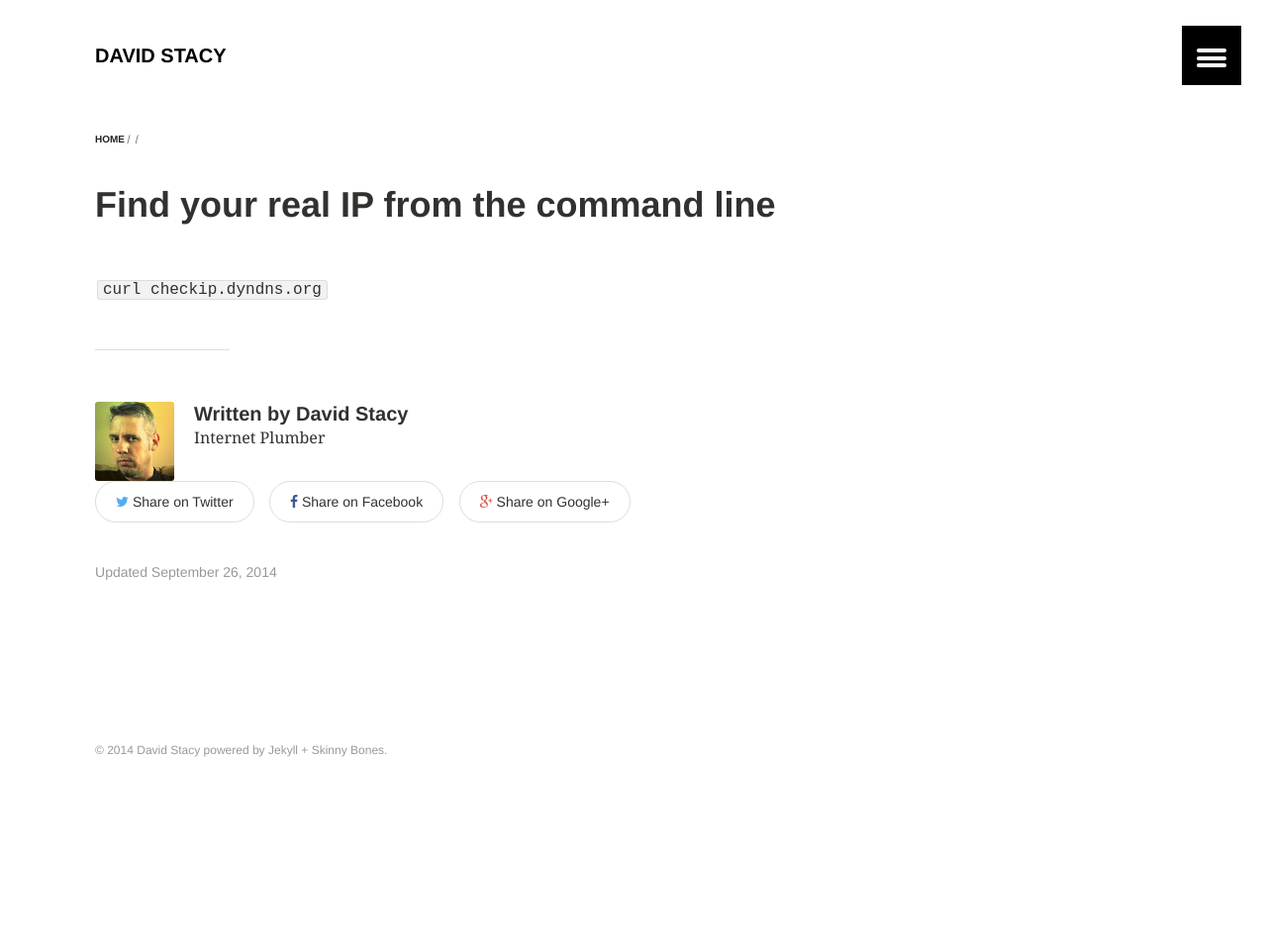
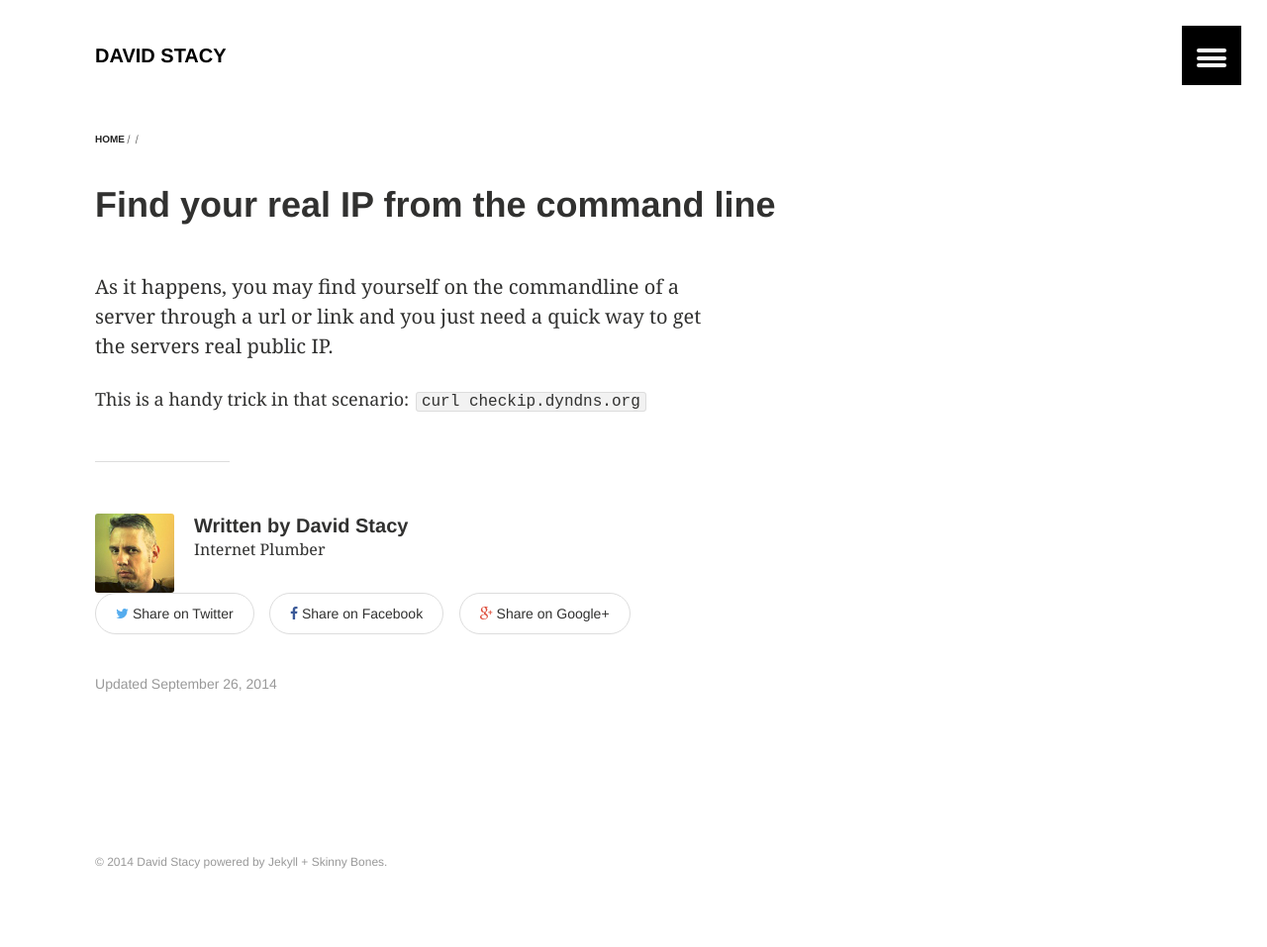
Before and after one commit to davidstacy/davidstacy.github.io, a Jekyll site: the page built from _posts/2014-09-26-command-line-find-ip.md, in a window 1280 px wide. Shown: the whole page at 99% size. Built offline with Jekyll 4.4.1, drawn with Linux system fonts in a browser that asks for light colours; Markdown is read by kramdown in place of the engine named in the settings; before the commit the page ends 900 px from its top, so only the background shows below that.

Commit message:
final readiness

```diff
--- a/_config.yml
+++ b/_config.yml
@@ -2,8 +2,8 @@
 
 title: David Stacy
 description: Adventures in DevOps
-logo: # 120x120 px default image used for Twitter summary card
-teaser: # 400x250 px default teaser image used in image archive grid
+logo: davidstacy-120-120.jpg # 120x120 px default image used for Twitter summary card
+teaser: doge-wallpaper-hddoge-wallpaper---meme-wallpapers-tyu6bqrn.jpg # 400x250 px default teaser image used in image archive grid
 locale:
 url:
 
@@ -13,7 +13,7 @@ sass:
     sass_dir: _sass
     style: compressed
 permalink: /:categories/:title/
-markdown: redcarpet
+markdown: kramdown
 highlighter: pygments
 gems:
   - jekyll-sitemap
@@ -28,7 +28,7 @@ owner:
     ad-client:
     ad-slot:
   bio: Internet Plumber
-  avatar: DavidStacy-160-160.jpg # 160x160 px image for author byline
+  avatar: davidstacy-160-160.jpg # 160x160 px image for author byline
 disqus-shortname:
 
 
--- a/_posts/2014-09-26-command-line-find-ip.md
+++ b/_posts/2014-09-26-command-line-find-ip.md
@@ -3,6 +3,10 @@ layout: article
 permalink: /command-line-ip
 title: "Find your real IP from the command line"
 ---
+
+As it happens, you may find yourself on the commandline of a server through a url or link and you just need a quick way to get the servers real public IP.
+
+This is a handy trick in that scenario:
 <code>
   curl checkip.dyndns.org
 </code>
```
Also changed, not shown: _posts/2014-10-01-log-to-console-and-file.md (+2 -3 lines), images/davidstacy-120-120.jpg (added), images/doge-wallpaper-hddoge-wallpaper---meme-wallpapers-tyu6bqrn.jpg (added).
